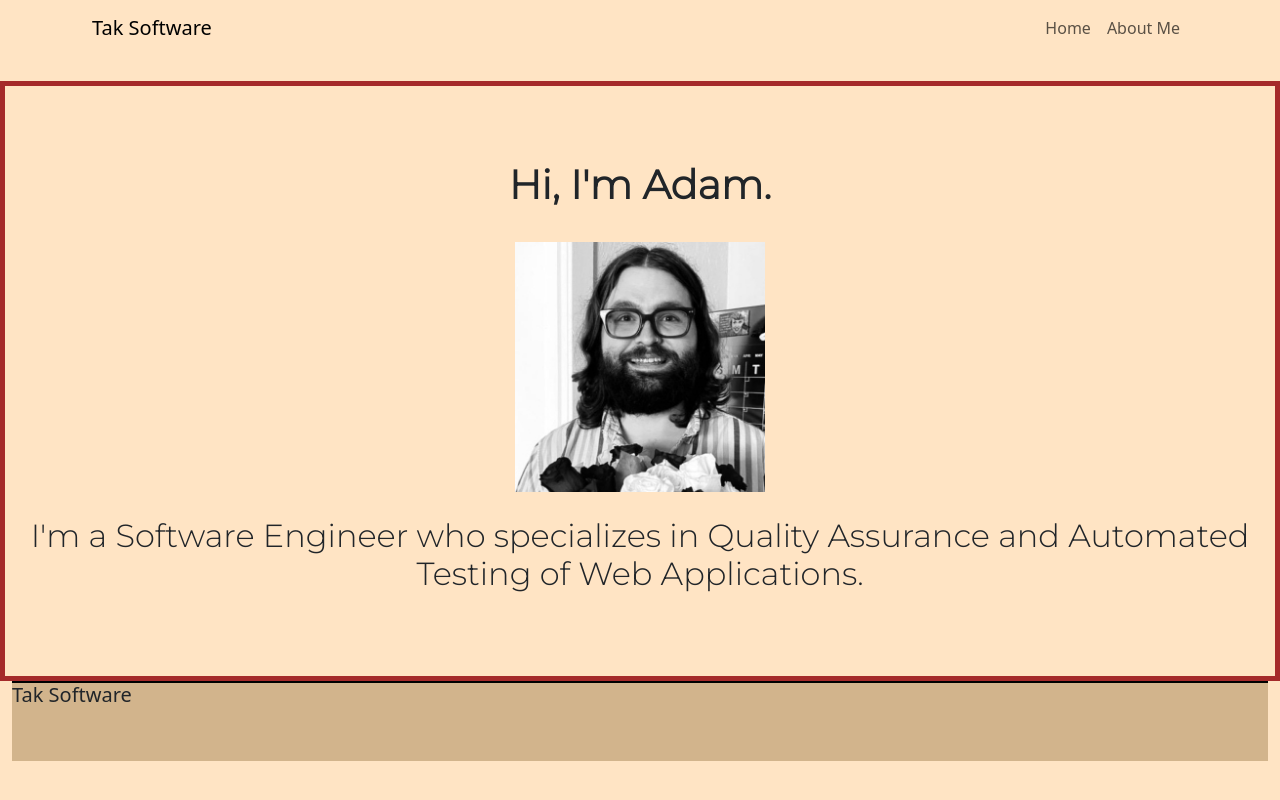
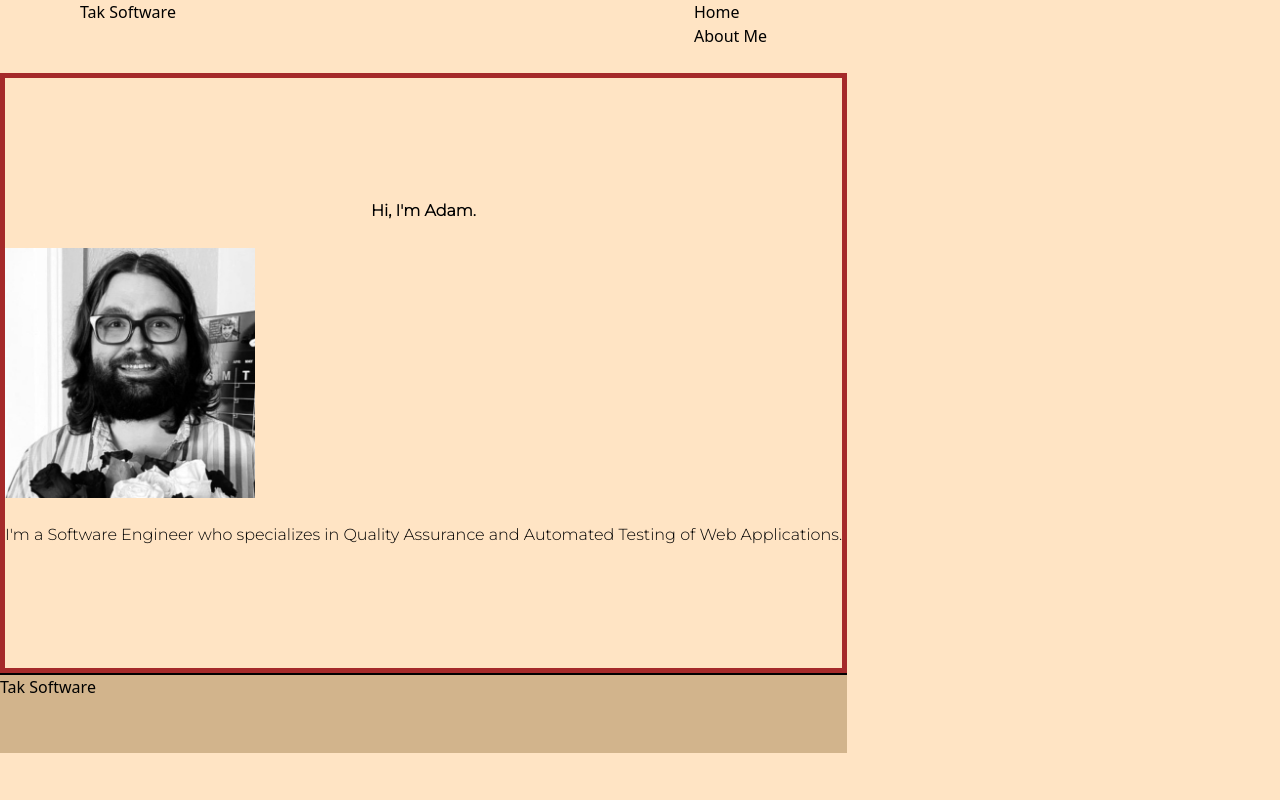
Before and after one commit to AdamDTak2112/AdamDTak2112.github.io, a Next.js app: page / in a window 1280 px wide. Built offline with nearby package versions, Linux system fonts and the light colour scheme.

Commit message:
install tailwind css

```diff
--- a/package.json
+++ b/package.json
@@ -16,5 +16,10 @@
     "react": "18.2.0",
     "react-bootstrap": "^2.8.0",
     "react-dom": "18.2.0"
+  },
+  "devDependencies": {
+    "autoprefixer": "^10.4.15",
+    "postcss": "^8.4.29",
+    "tailwindcss": "^3.3.3"
   }
 }
--- /dev/null
+++ b/postcss.config.js
@@ -0,0 +1,6 @@
+module.exports = {
+  plugins: {
+    tailwindcss: {},
+    autoprefixer: {},
+  },
+}
--- a/src/app/globals.css
+++ b/src/app/globals.css
@@ -1,3 +1,7 @@
+@tailwind base;
+@tailwind components;
+@tailwind utilities;
+
 @import 'bootstrap/dist/css/bootstrap.min.css';
 
 body {
--- a/src/app/layout.js
+++ b/src/app/layout.js
@@ -15,7 +15,7 @@ export default function RootLayout({ children }) {
     <html lang="en">
 
       <body>
-        <div className="macro-container">
+        <div className="container mx-auto">
           <Header/>
           {children}
           <Footer/>
--- /dev/null
+++ b/tailwind.config.js
@@ -0,0 +1,11 @@
+/** @type {import('tailwindcss').Config} */
+module.exports = {
+  content: [
+    "./app/**/*.{js,ts,jsx,tsx,mdx}",
+    './components/**/*.{html,js}',
+  ],
+  theme: {
+    extend: {},
+  },
+  plugins: [],
+}
```
Also changed, not shown: 1 other file (tests, documents, lock files or other folders).
